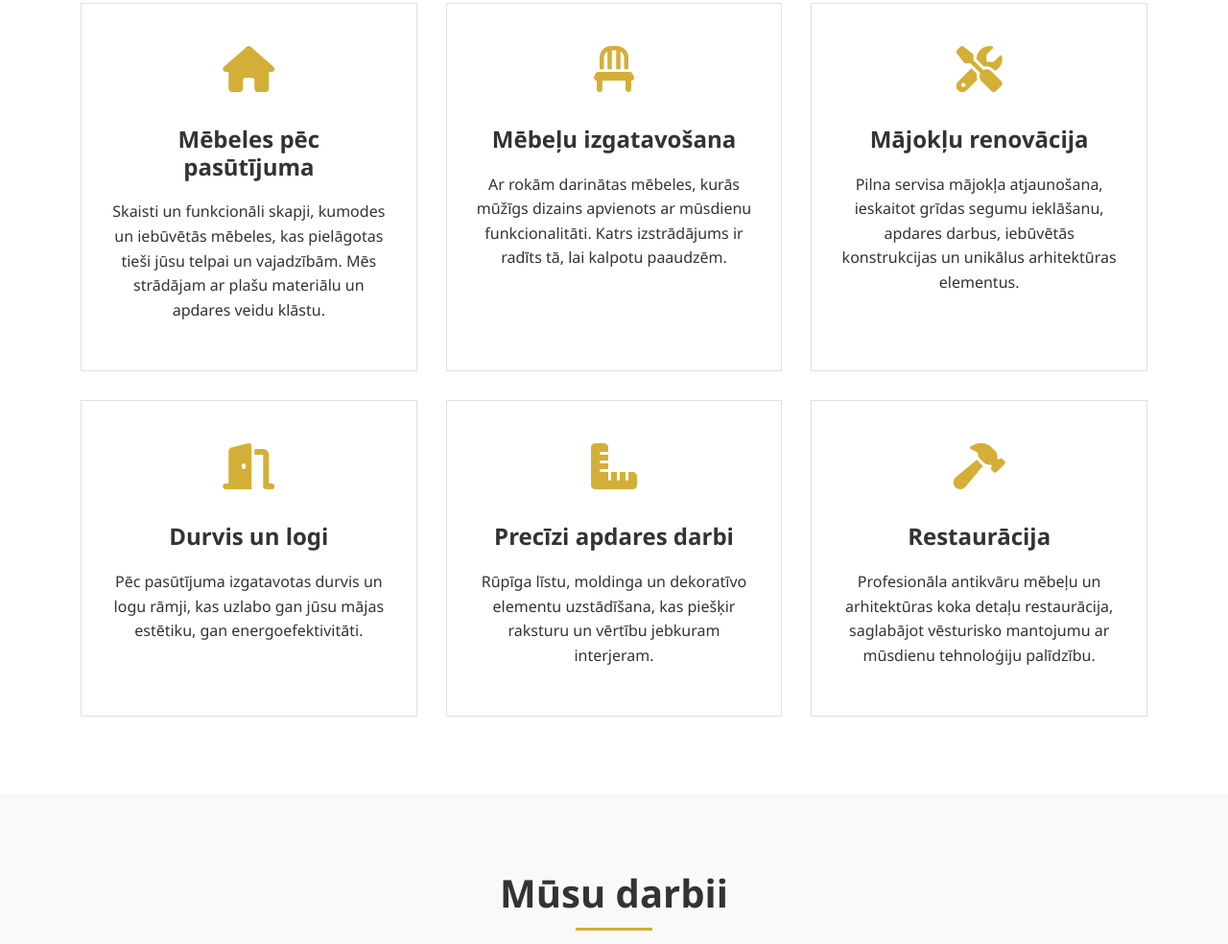
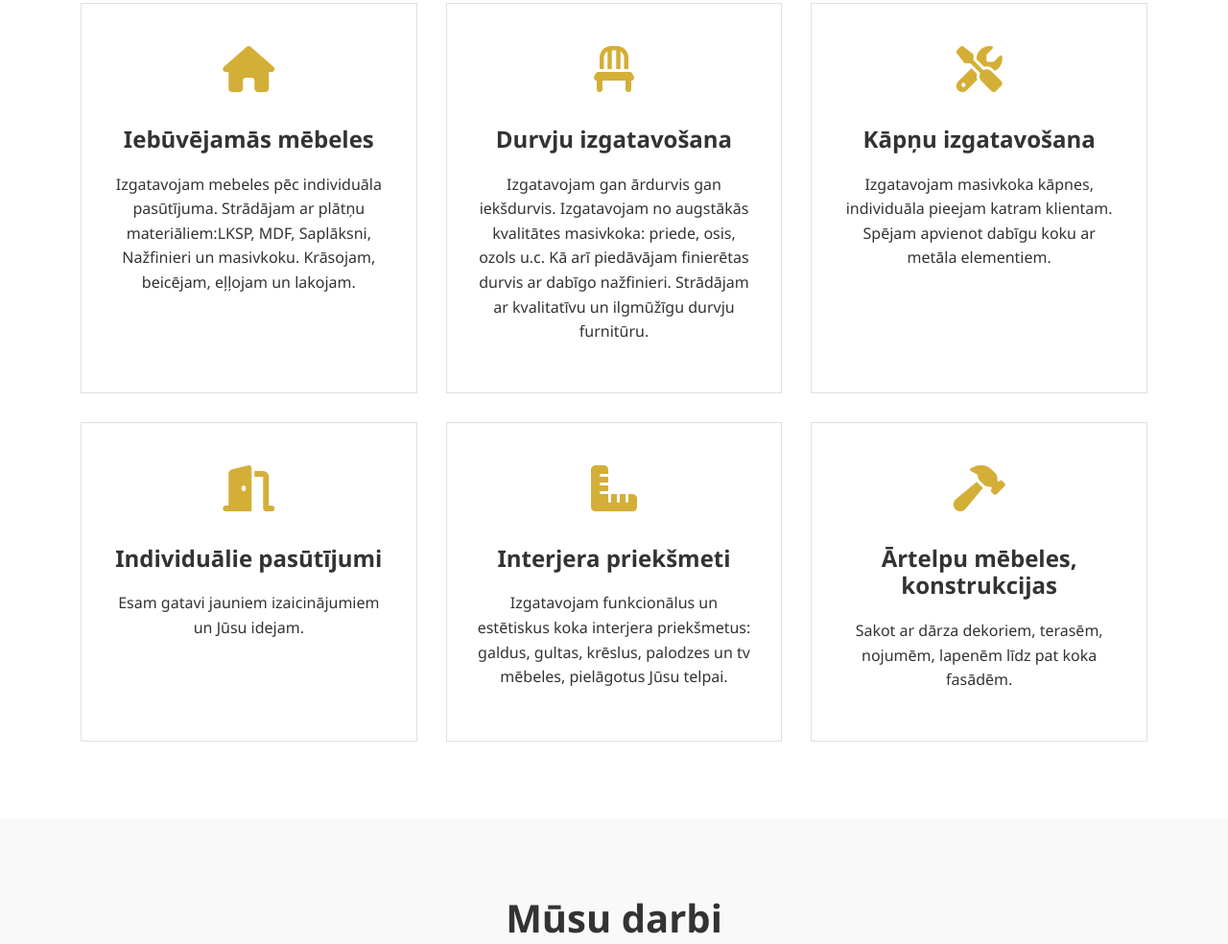
Before and after one commit to Euphorbium69/buro, a plain HTML site: page index.html in a window 1280 px wide. Shown: the part 975-1959 px from the top of the page at 96% size. Drawn offline with Linux system fonts and the light colour scheme.

Commit message:
musu pakalpojumi

```diff
--- a/index.html
+++ b/index.html
@@ -37,8 +37,8 @@
     <section id="home" class="hero">
         <div class="container">
             <div class="hero-content">
-                <h1>Augstākā kaluma meistardarbs katrā detaļā</h1>
-                <p>BURO piedāvā kvalitatīvus galdniecības darbus dzīvojamajiem un komerciālajiem objektiem. Sākot ar mēbelēm pēc pasūtījuma un beidzot ar pilnu renovāciju, mēs iedzīvinām jūsu ieceres, izmantojot savas zināšanas un precizitāti.</p>
+                <h1>“SIA BuRo Galdniecība’’ piedāva kavalitatīvus galdniecības pakalpojumus.</h1>
+                <p>No idejas līdz gatavam izstrādajuma. Uzklausīsim,ieteiksim,izstrādāsim un uzstādīsim.</p>
                 <div class="hero-buttons">
                     <a href="#contact" class="btn btn-accent">Sazinies ar mums</a>
                     <a href="#services" class="btn btn-outline">Mūsu pakalpojumi</a>
@@ -56,43 +56,43 @@
                     <div class="service-icon">
                         <i class="fas fa-home"></i>
                     </div>
-                    <h3>Mēbeles pēc pasūtījuma</h3>
-                    <p>Skaisti un funkcionāli skapji, kumodes un iebūvētās mēbeles, kas pielāgotas tieši jūsu telpai un vajadzībām. Mēs strādājam ar plašu materiālu un apdares veidu klāstu.</p>
+                    <h3>Iebūvējamās mēbeles</h3>
+                    <p>Izgatavojam mebeles pēc individuāla pasūtījuma. Strādājam ar plātņu materiāliem:LKSP, MDF, Saplāksni, Nažfinieri un masivkoku. Krāsojam, beicējam, eļļojam un lakojam.</p>
                 </div>
                 <div class="service-card">
                     <div class="service-icon">
                         <i class="fas fa-chair"></i>
                     </div>
-                    <h3>Mēbeļu izgatavošana</h3>
-                    <p>Ar rokām darinātas mēbeles, kurās mūžīgs dizains apvienots ar mūsdienu funkcionalitāti. Katrs izstrādājums ir radīts tā, lai kalpotu paaudzēm.</p>
+                    <h3>Durvju izgatavošana</h3>
+                    <p>Izgatavojam gan ārdurvis gan iekšdurvis. Izgatavojam no augstākās kvalitātes masivkoka: priede, osis, ozols u.c. Kā arī piedāvājam finierētas durvis ar dabīgo nažfinieri. Strādājam ar kvalitatīvu un ilgmūžīgu durvju furnitūru. </p>
                 </div>
                 <div class="service-card">
                     <div class="service-icon">
                         <i class="fas fa-tools"></i>
                     </div>
-                    <h3>Mājokļu renovācija</h3>
-                    <p>Pilna servisa mājokļa atjaunošana, ieskaitot grīdas segumu ieklāšanu, apdares darbus, iebūvētās konstrukcijas un unikālus arhitektūras elementus.</p>
+                    <h3>Kāpņu izgatavošana</h3>
+                    <p>Izgatavojam masivkoka kāpnes, individuāla pieejam katram klientam. Spējam apvienot dabīgu koku ar metāla elementiem.</p>
                 </div>
                 <div class="service-card">
                     <div class="service-icon">
                         <i class="fas fa-door-open"></i>
                     </div>
-                    <h3>Durvis un logi</h3>
-                    <p>Pēc pasūtījuma izgatavotas durvis un logu rāmji, kas uzlabo gan jūsu mājas estētiku, gan energoefektivitāti.</p>
+                    <h3>Individuālie pasūtījumi</h3>
+                    <p>Esam gatavi jauniem izaicinājumiem un Jūsu idejam.</p>
                 </div>
                 <div class="service-card">
                     <div class="service-icon">
                         <i class="fas fa-ruler-combined"></i>
                     </div>
-                    <h3>Precīzi apdares darbi</h3>
-                    <p>Rūpīga līstu, moldinga un dekoratīvo elementu uzstādīšana, kas piešķir raksturu un vērtību jebkuram interjeram.</p>
+                    <h3>Interjera priekšmeti</h3>
+                    <p>Izgatavojam funkcionālus un estētiskus koka interjera priekšmetus: galdus, gultas, krēslus, palodzes un tv mēbeles, pielāgotus Jūsu telpai.</p>
                 </div>
                 <div class="service-card">
                     <div class="service-icon">
                         <i class="fas fa-hammer"></i>
                     </div>
-                    <h3>Restaurācija</h3>
-                    <p>Profesionāla antikvāru mēbeļu un arhitektūras koka detaļu restaurācija, saglabājot vēsturisko mantojumu ar mūsdienu tehnoloģiju palīdzību.</p>
+                    <h3>Ārtelpu mēbeles, konstrukcijas</h3>
+                    <p>Sakot ar dārza dekoriem, terasēm, nojumēm, lapenēm līdz pat koka fasādēm.</p>
                 </div>
             </div>
         </div>
@@ -101,7 +101,7 @@
     <!-- Portfolio Section -->
     <section id="portfolio" class="portfolio">
         <div class="container">
-            <h2>Mūsu darbii</h2>
+            <h2>Mūsu darbi</h2>
             <div class="portfolio-grid">
                 <div class="portfolio-item">
                     <img src="16.jpeg" alt="Mūsdienīga virtuves iekārta">
```
